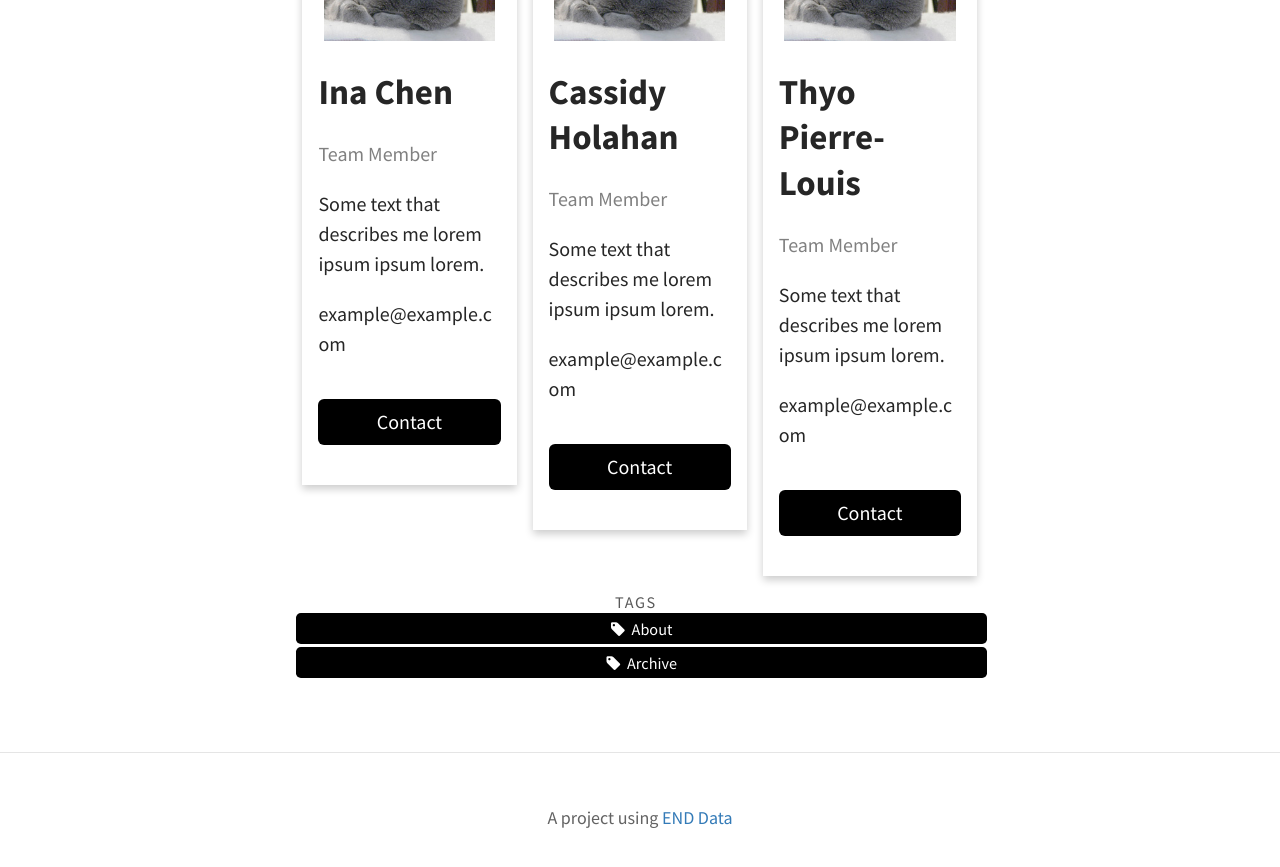
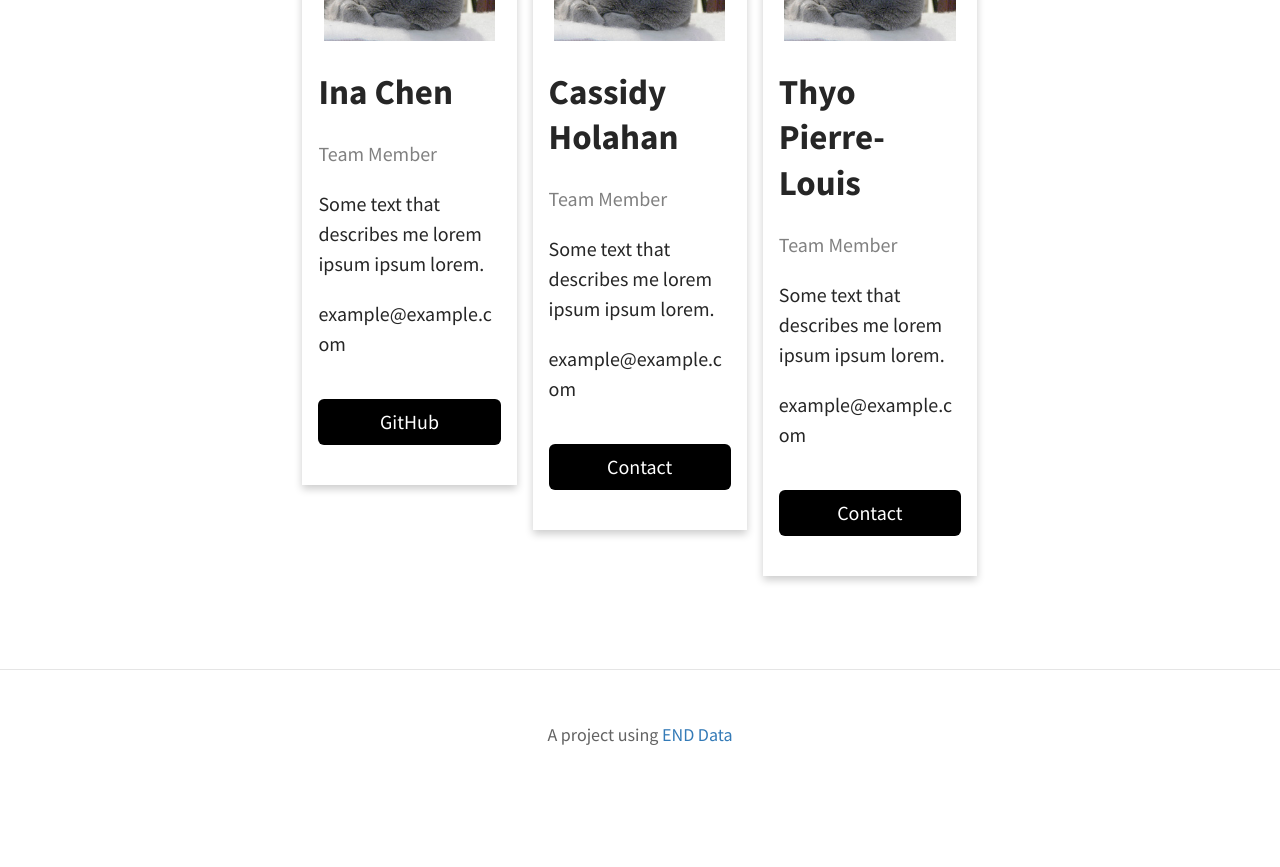
Before and after one commit to cholahan/end19, a Jekyll site: the page built from pages/about.html, in a window 1280 px wide and 900 px high, scrolled down 620 px. Shown: the top 867 px of the window. Built offline with Jekyll 4.4.1, drawn with Linux system fonts in a browser that asks for light colours; a file with an impossible date is left out; after the commit the page ends 1437 px from its top, so only the background shows below that.

Commit message:
update about page

```diff
--- a/pages/about.html
+++ b/pages/about.html
@@ -3,10 +3,8 @@
 title: About Us
 permalink: /about/
 feature-img: "assets/img/pexels/circuit.jpeg"
-tags: [About, Archive]
 ---
 
-<!DOCTYPE html>
 <html>
 <head>
 <meta name="viewport" content="width=device-width, initial-scale=1">
@@ -82,7 +80,7 @@
         <p class="title">Team Member</p>
         <p>Some text that describes me lorem ipsum ipsum lorem.</p>
         <p>example@example.com</p>
-        <p><button class="button">Contact</button></p>
+        <p><a href="https://github.com/redadvance" target="blank"><button class="button">GitHub</button></a></p>
       </div>
     </div>
   </div>
@@ -112,6 +110,5 @@
     </div>
   </div>
 </div>
-
 </body>
 </html>
```
Also changed, not shown: _portfolio/cake.md (+1 -1 lines).
